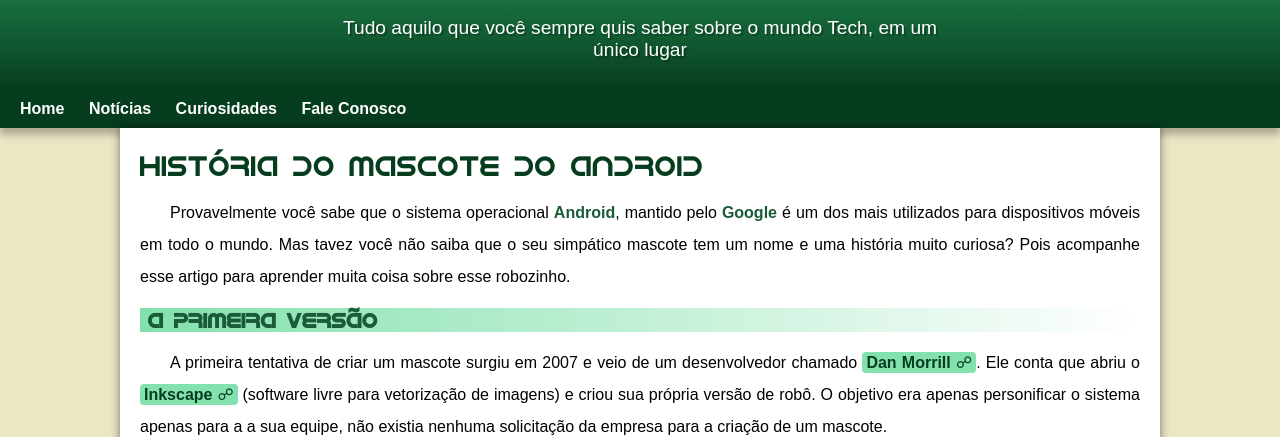
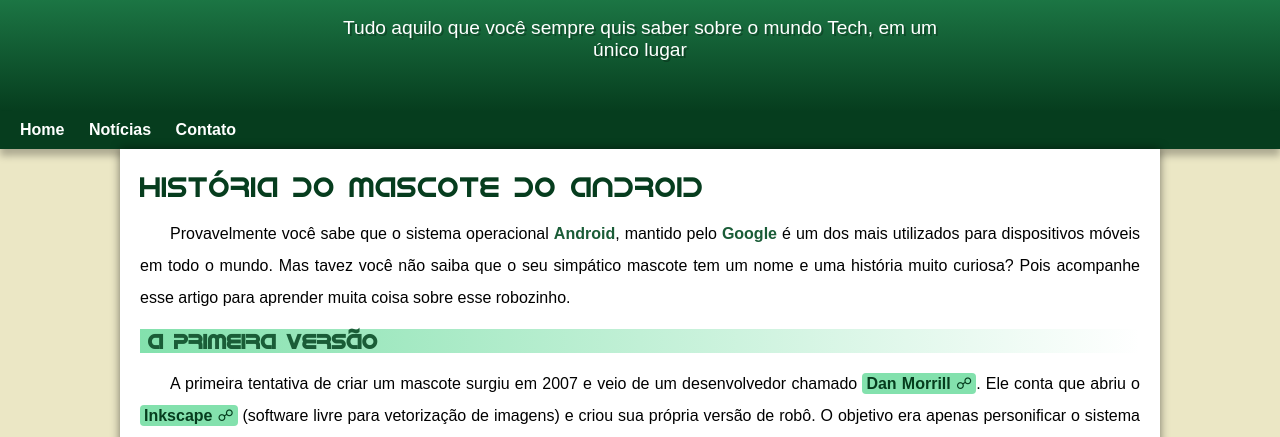
Before and after one commit to DanielsGarcez/projeto-android, a plain HTML site: page index.html in a window 1280 px wide. Shown: the part 100-537 px from the top of the page. Drawn offline with Linux system fonts and the light colour scheme.

Commit message:
Update 1.0

```diff
--- a/estilos/style.css
+++ b/estilos/style.css
@@ -56,8 +56,7 @@
     font-size: 1.2em;
     color: white;
     max-width: 600px;
-    padding-right: 10px;
-    padding-left: 10px;
+    padding: 0px 10px 50px 10px;
     margin: auto;
     text-shadow: 2px 2px 0px rgba(0, 0, 0, 0.26);
 }
--- a/index.html
+++ b/index.html
@@ -15,8 +15,7 @@
     <nav>
         <a href="#">Home</a>
         <a href="#">Notícias</a>
-        <a href="#">Curiosidades</a>
-        <a href="#">Fale Conosco</a>
+        <a href="#">Contato</a>
     </nav>
     <main>
         <article>
```
